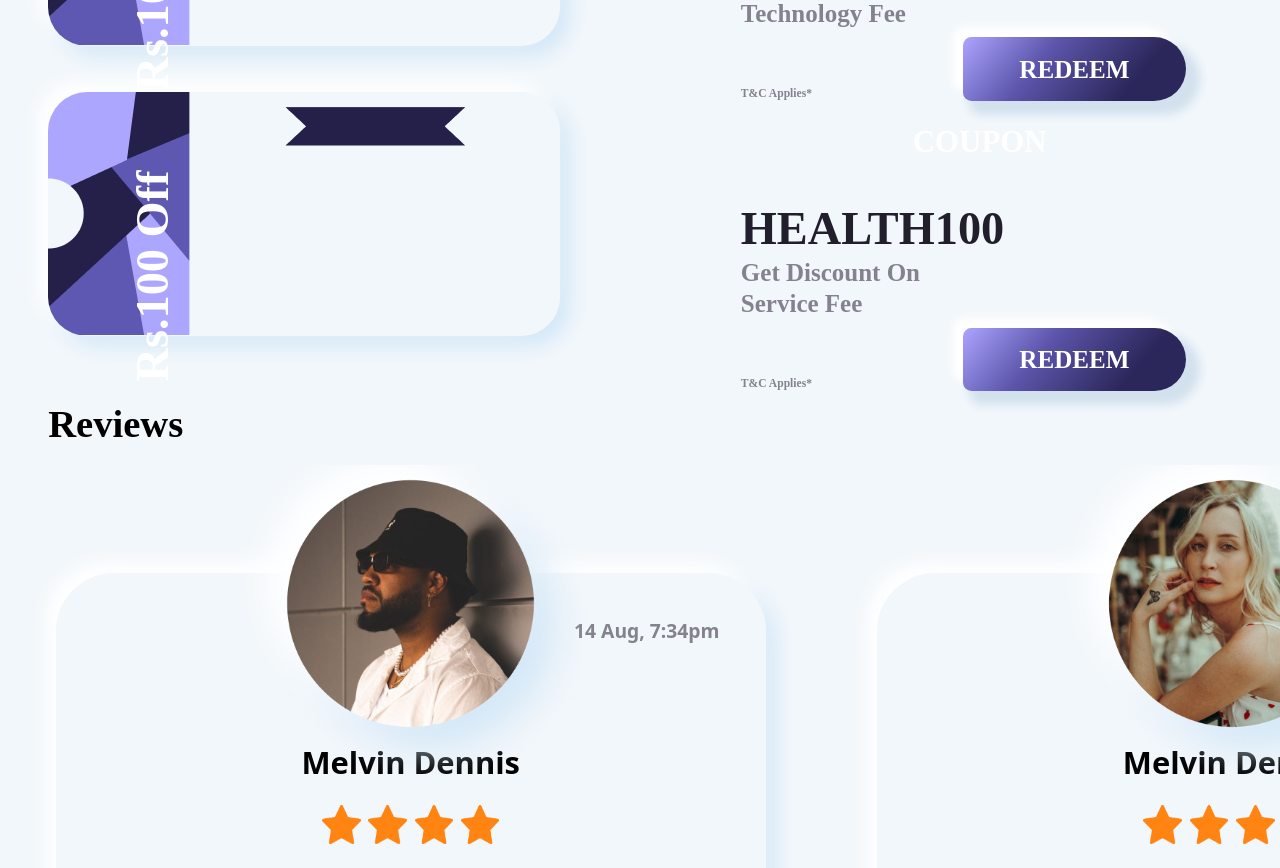
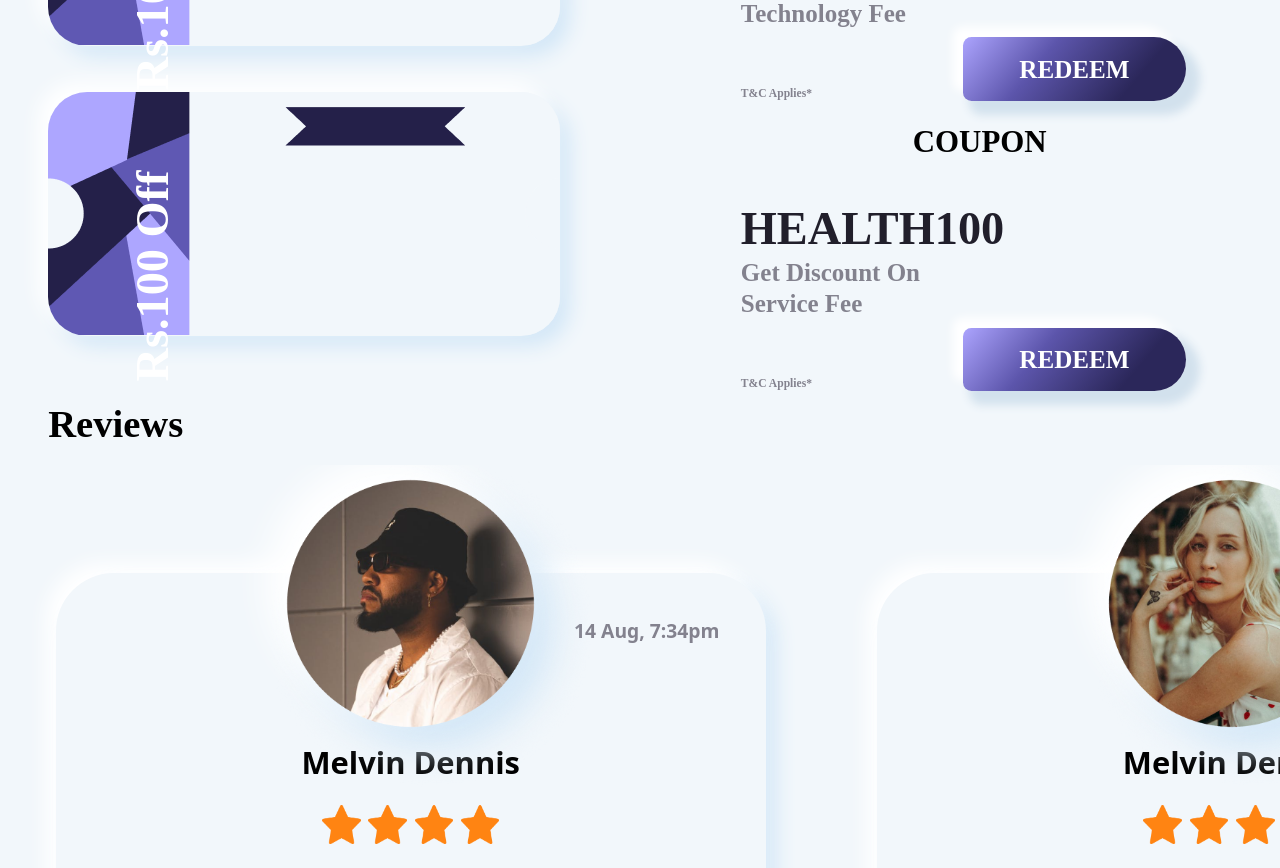
Before and after one commit to FrontendDevAshish/assingment, a Next.js app: page /invoice in a window 1280 px wide. Shown: the part 3160-4028 px from the top of the page. Built offline with nearby package versions, Linux system fonts and the light colour scheme.

Commit message:
change color

```diff
--- a/components/invoice/Coupons.jsx
+++ b/components/invoice/Coupons.jsx
@@ -50,7 +50,7 @@ function Coupons() {
         <p className=" absolute top-20   text-white font-[900] leading-[1.88rem]  text-[1.5rem]  -rotate-90  ">
           Rs.100 Off
         </p>
-        <p className="absolute top-4 right-24 font-[800] text-[1rem] leading-5 text-white ">
+        <p className="absolute top-4 right-24 font-[800] text-[1rem] leading-5 text-black ">
           COUPON
         </p>
         <div className="w-[14.4rem] absolute top-14 right-6">
```
